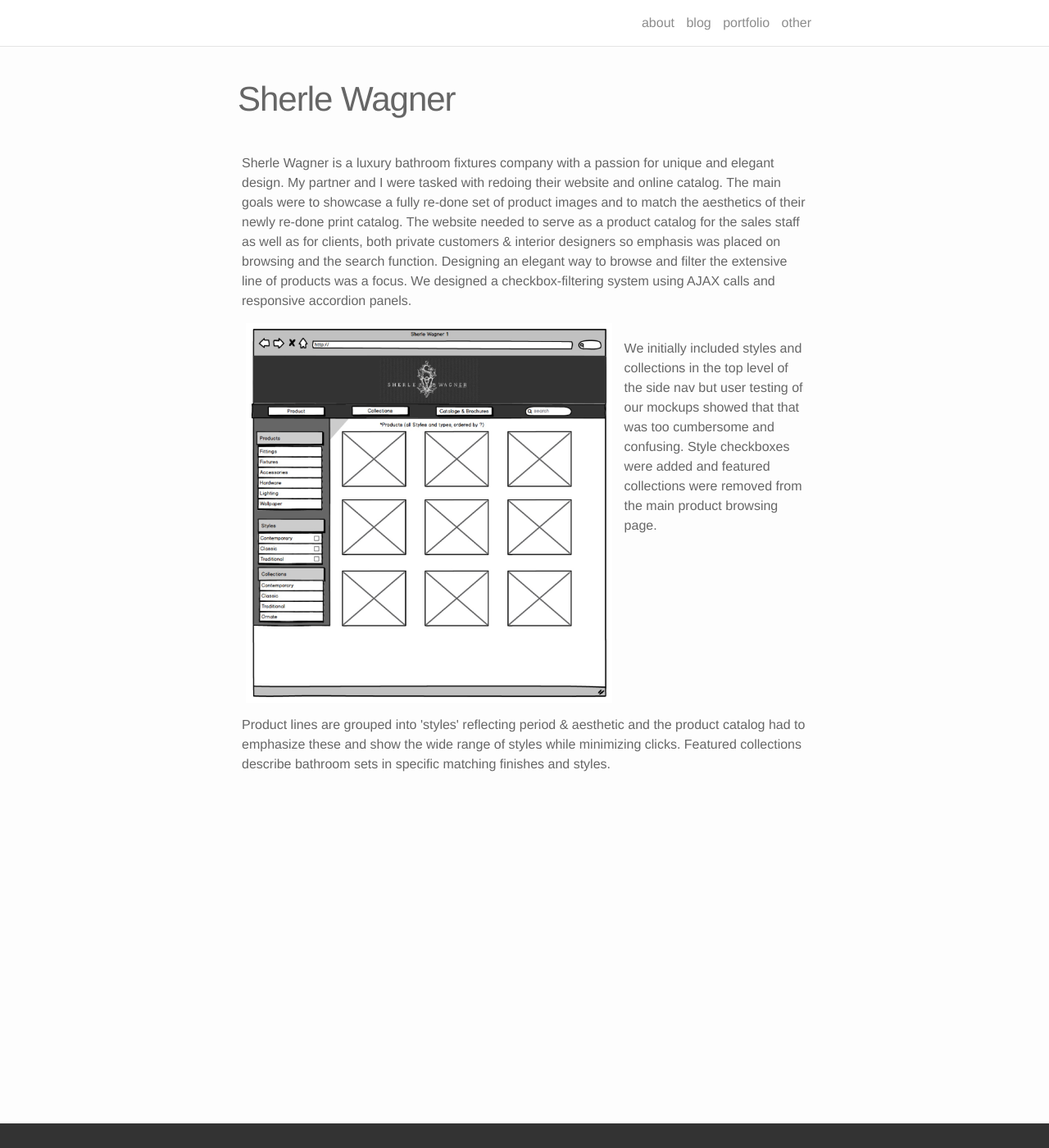
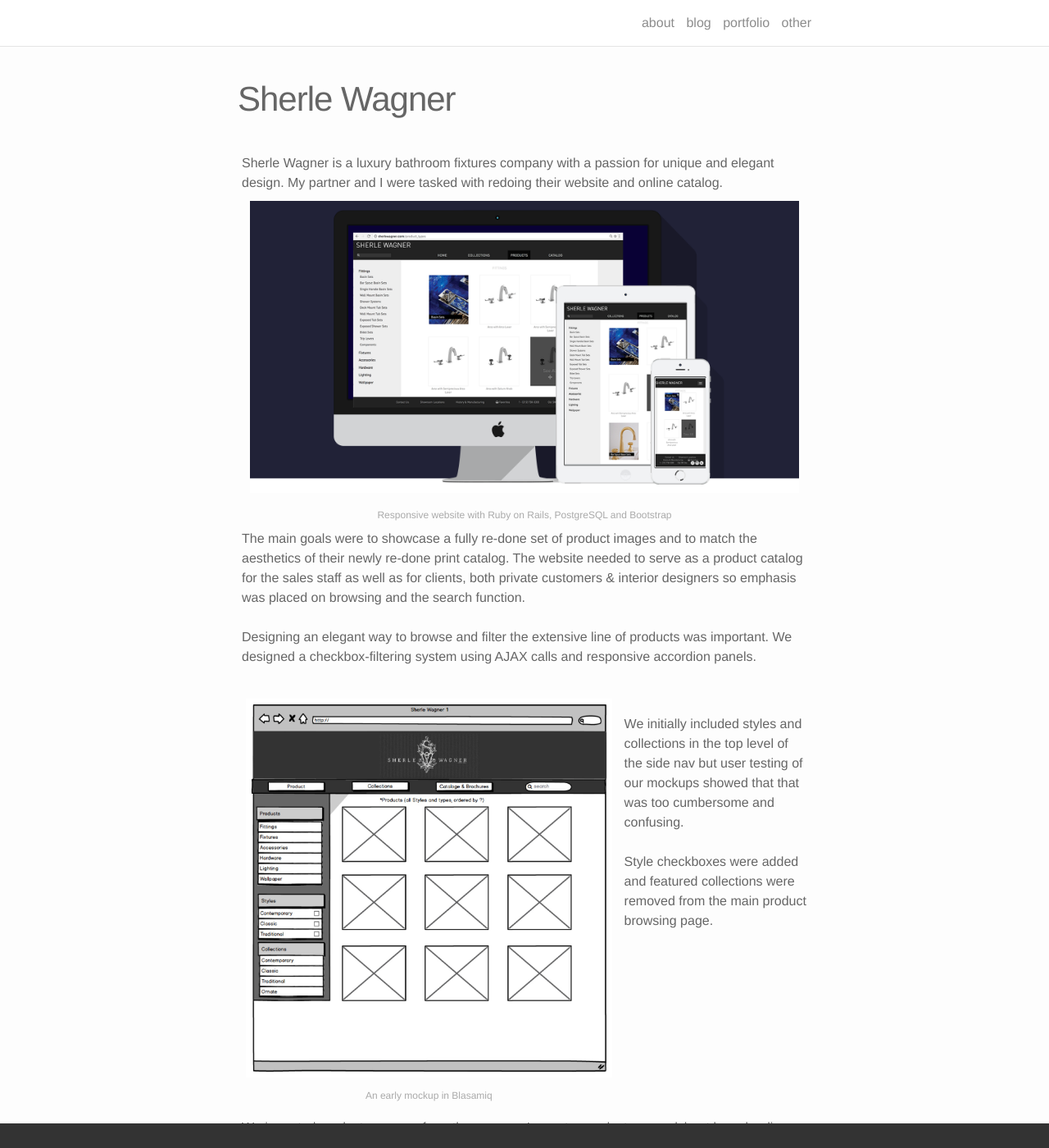
Before and after one commit to paulh1am/paulh1am.github.io, a Jekyll site: the page built from _portfolio/1_sherlewagner.markdown, in a window 1280 px wide and 1400 px high. Shown: the whole window at 82% size. Built offline with Jekyll 4.4.1, drawn with Linux system fonts in a browser that asks for light colours; nearby versions of some CDN libraries; some of the changed text lies outside the part shown.

Commit message:
added filtergif

```diff
--- a/_portfolio/1_sherlewagner.markdown
+++ b/_portfolio/1_sherlewagner.markdown
@@ -11,27 +11,52 @@
 <div class="col three">
 Sherle Wagner is a luxury bathroom fixtures company with a passion for unique and elegant design. My partner and I were tasked with redoing their website and online catalog.
 
+<div class="img_row">
+	<img class="col three" src="{{ site.baseurl }}/img/SW/SWshowwide.png" alt="" title="display showcase"/>
+
+</div>
+<div class="col three caption">
+	Responsive website with Ruby on Rails, PostgreSQL and Bootstrap
+</div>
+
 The main goals were to showcase a fully re-done set of product images and to match the aesthetics of their newly re-done print catalog.
 
-The website needed to serve as a product catalog for the sales staff as well as for clients, both private customers & interior designers so emphasis was placed on browsing and the search function. Designing an elegant way to browse and filter the extensive line of products was a focus.
+The website needed to serve as a product catalog for the sales staff as well as for clients, both private customers & interior designers so emphasis was placed on browsing and the search function.
+
+<br> <br>
+Designing an elegant way to browse and filter the extensive line of products was important.
 We designed a checkbox-filtering system using AJAX calls and responsive accordion panels.
 
 </div>
 
 
 <div class="col two">
-	<img class="col three" src="{{ site.baseurl }}/img/SW/SW_Nav_2.jpg" alt="" title="example image"/>
-
+	<br>
+	<img class="col three" src="{{ site.baseurl }}/img/SW/SW_Nav_2.jpg" alt="" title="mockup"/>
+		<div class="col three caption">
+	An early mockup in Blasamiq
+	</div>
 </div>
 
-<div class="col one"> <br/>
+<div class="col one"> <br/><br>
 
 	We initially included styles and collections in the top level of the side nav but user testing of our mockups showed that that was too cumbersome and confusing.
-
+<br><br>
 	Style checkboxes were added and featured collections were removed from the main product browsing page.
 </div>
 
 <br/>
+<div class="col three">
+	We imported products as rows from the company's master products spreadsheet by uploading a .csv and assigned filter values such as 'levers' , 'gold', or 'china' as products were added to the database.
+<br>
+	In the frontend, Jquery handled showing and hiding products based on filter selections.
+</div>
+<div class="img_row">
+	<img class="col three" src="{{ site.baseurl }}/img/SW/filterGif2.gif" alt="" title="filter gif"/>
+	<div class="col three caption">
+	..
+	</div>
+</div>
 <div class="col three">
 Product lines are grouped into 'styles' reflecting period & aesthetic and the product catalog had to emphasize these and show the wide range of styles while minimizing clicks.
 
--- a/_sass/_base.scss
+++ b/_sass/_base.scss
@@ -19,7 +19,7 @@
 
 /* portfolio tinkering */
 $img_spacing: 5px;
-$img_height: 275px;
+$img_height: auto;
 $caption_font_size: 12px;
 $caption_color: #aaa;
 
--- a/_sass/_layout.scss
+++ b/_sass/_layout.scss
@@ -247,6 +247,9 @@
 box-sizing:border-box;
 padding: $img_spacing;
 }
+.img_row_h{
+    height:275px;
+}
 img_solo{
 
 }
```
Also changed, not shown: _portfolio/2_graffiti.markdown (added, +55 -0 lines), img/SW/SWshowcase.png, img/SW/SWshowwide.png (added), img/SW/filterGif2.gif (added), 1 other file.
